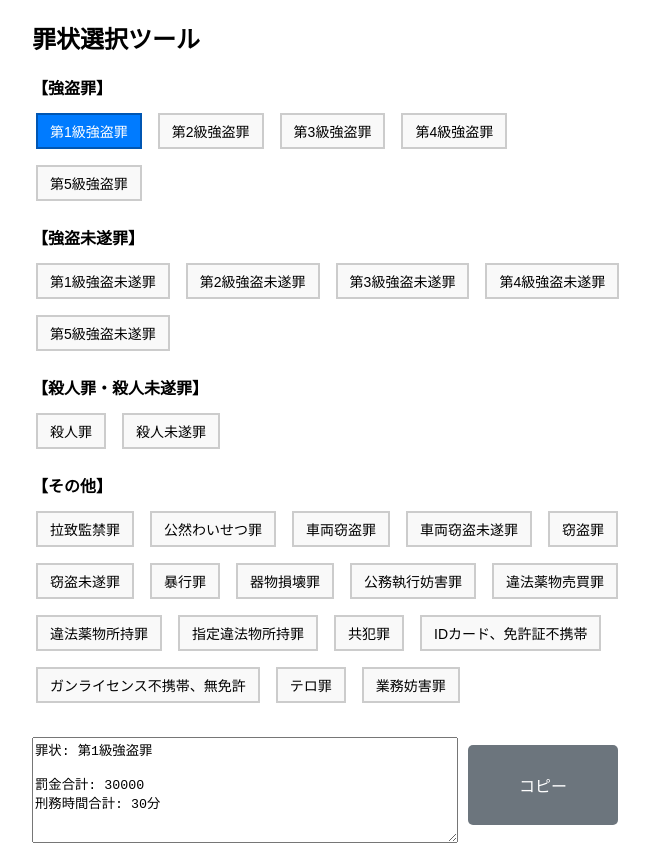
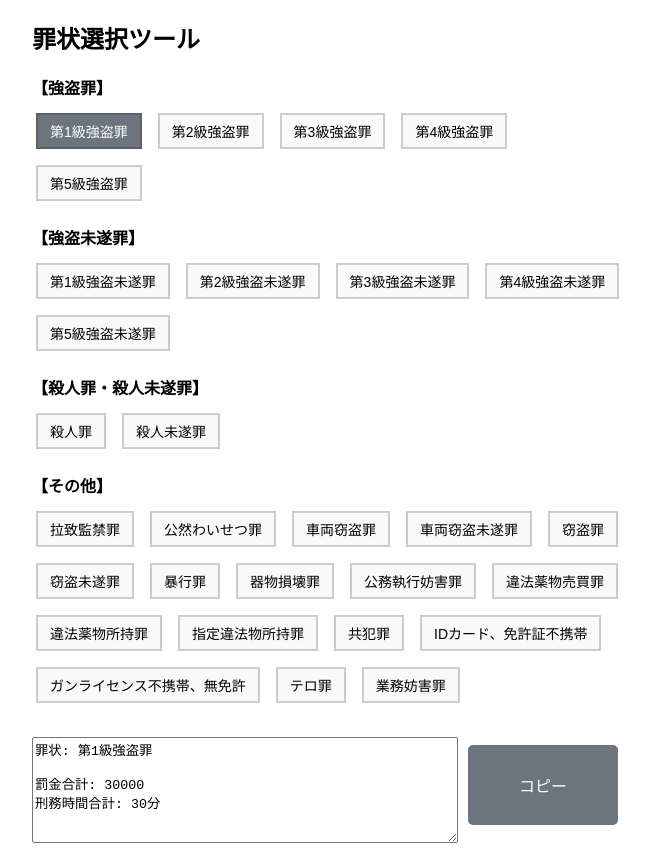
Before and after one commit to KuonRen/fine_calculation, a plain HTML site: page index.html in a window 1280 px wide. Both pictures are taken after a click on the element "第1級強盗罪". Shown: the whole page, without its empty margins (308-958 px from the left). Drawn offline with Linux system fonts and the light colour scheme.

Commit message:
Update index.html

```diff
--- a/index.html
+++ b/index.html
@@ -39,9 +39,9 @@
             margin: 4px;
         }
         .crime-item.selected {
-            background-color: #007bff;
+            background-color: #6c757d; /* 選択後の色を灰色に */
             color: white;
-            border-color: #0056b3;
+            border-color: #5a6268;
         }
         .output-container {
             display: flex;
```
